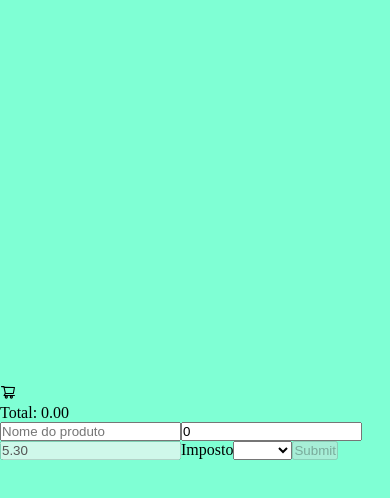
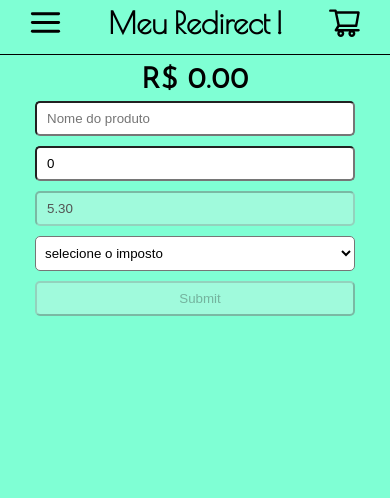
Before and after one commit to euHec/meu-redirect, a React (Create React App) app: page /product in a window 390 px wide. Shown: the top 498 px of the page. Built offline with nearby package versions, Linux system fonts and the light colour scheme.

Commit message:
Style: Aplicada estilização da página de  produtos

```diff
--- a/src/component/Form.jsx
+++ b/src/component/Form.jsx
@@ -36,7 +36,7 @@ export default function Form() {
   }
 
   return (
-    <section>
+    <section className="container-form">
       <form onSubmit={ (e) => addProduct(e) }>
         <input
           onChange={ ({ target }) => setName(target.value)}
@@ -53,16 +53,14 @@ export default function Form() {
           defaultValue='5.30'
           disabled
         />
-        <label htmlFor="">Imposto
-          <select
-            value={ impost }
-            onChange={ ({ target }) => setImpost(target.value)
-          }>
-            <option value=""></option>
-            <option value="isento">Isento</option>
-            <option value="6.5">6.5%</option>
-          </select>
-        </label>
+        <select
+          value={ impost }
+          onChange={ ({ target }) => setImpost(target.value) }
+        >
+          <option value="">selecione o imposto</option>
+          <option value="isento">Isento</option>
+          <option value="6.5">6.5%</option>
+        </select>
         <input type="submit" disabled={ validation } />
       </form>
     </section>
--- /dev/null
+++ b/src/component/Header.jsx
@@ -0,0 +1,25 @@
+import { useContext } from "react";
+import { AiOutlineShoppingCart } from "react-icons/ai";
+import { FiMenu } from "react-icons/fi";
+import { useHistory } from 'react-router-dom';
+import { context } from "../context/AppProvider";
+
+export default function Header() {
+
+  const { listProduct } = useContext(context);
+
+  const { push } = useHistory();
+
+  return (
+    <header>
+      <FiMenu className="icon-menu"/>
+      <p>Meu Redirect <span>!</span></p>
+      <label className="icon-cart">
+        <span>
+          { listProduct.length !== 0 && listProduct.length }
+        </span>
+        <AiOutlineShoppingCart onClick={ () => push('/cart') } />
+      </label>
+    </header>
+  );
+}
--- a/src/pages/Products.jsx
+++ b/src/pages/Products.jsx
@@ -3,16 +3,13 @@ import { context } from '../context/AppProvider';
 
 import Form from '../component/Form'
 import CardProduct from '../component/CardProduct'
-import { useHistory } from 'react-router-dom';
-import { AiOutlineShoppingCart } from "react-icons/ai";
+import Header from '../component/Header';
 
 
 export default function Products() {
   const {
     listProduct, setListProduct, removeProduct
   } = useContext(context)
-
-  const { push } = useHistory();
 
   useEffect(() => {
     const list = JSON.parse(localStorage.getItem('listOfProducts')) || [];
@@ -29,10 +26,11 @@ export default function Products() {
 
   return(
     <>
-      <AiOutlineShoppingCart onClick={ () => push('/cart') } />
-      <p>Total: { totalPrice.toFixed(2) }</p>
+      <Header />
+      <main>
+        <p>R$ { totalPrice.toFixed(2) }</p>
         <Form />
-      <section>
+        <section className="container-products">
           <ul>
           {
             listProduct.map((product, index) =>
@@ -41,6 +39,7 @@ export default function Products() {
           }
           </ul>
         </section>
+      </main>
     </>
   );
 }
--- a/src/styles/Mobile.css
+++ b/src/styles/Mobile.css
@@ -1,4 +1,5 @@
-@import url('https://fonts.googleapis.com/css2?family=Black+Ops+One&display=swap');
+@import url('https://fonts.googleapis.com/css2?family=Poiret+One&display=swap');
+@import url('https://fonts.googleapis.com/css2?family=Josefin+Sans:wght@500&display=swap');
 
 * {
   margin: 0;
@@ -8,16 +9,13 @@
 
 body {
   background-color: aquamarine;
+  font-family: 'Josefin Sans', sans-serif;
+  /* font-weight: 900; */
   height: 100vh;
   width: 100vw;
 }
 
 @media screen and (max-width: 479px) {
-  body {
-    display: flex;
-    align-items: center;
-    justify-content: center;
-  }
 
   .conteiner-login {
     background-color: white;
@@ -42,7 +40,8 @@ body {
   .logo {
     font-size: 30px;
     text-align: center;
-    font-family: 'Black Ops One', cursive;
+    font-family: 'Poiret One', cursive;
+    font-weight: 900px;
   }
 
   .logo span {
@@ -62,4 +61,116 @@ body {
       opacity: 0;
     }
   }
+
+  header {
+    border-bottom: 1px solid black;
+    display: inline-flex;
+    justify-content: space-around;
+    padding: 5px;
+    position: fixed;
+    left: 0;
+    right: 0;
+    top: 0;
+  }
+
+  header p {
+    font-family: 'Poiret One', cursive;
+    font-weight: 900;
+    order: 2;
+    font-size: 30px;
+  }
+
+  .icon-menu {
+    order: 1;
+    font-size: 35px;
+  }
+
+  .icon-cart {
+    order: 3;
+    font-size: 35px;
+  }
+
+  .icon-cart span {
+    position: absolute;
+    font-size: 20px;
+    right: 10px;
+  }
+
+  main {
+    display: inline;
+    position: absolute;
+    text-align: center;
+    top: 65px;
+    width: 100%;
+  }
+
+  main > p:nth-child(1) {
+    font-size: 30px;
+  }
+
+  .container-form {
+    width: 100%;
+  }
+
+  form {
+    display: flex;
+    flex-direction: column;
+  }
+
+  form input {
+    margin: 5px auto;
+    border-radius: 5px;
+    height: 35px;
+    padding-left: 10px;
+    width: 320px;
+  }
+
+  form select {
+    padding-left: 5px;
+    background-color: white;
+    margin: 5px auto;
+    border-radius: 5px;
+    height: 35px;
+    width: 320px;
+  }
+
+  .container-products {
+    margin-top: 20px;
+    height: 45vh;
+    overflow-y: scroll;
+    width: 100%;
+  }
+
+  .container-products::-webkit-scrollbar {
+    display: none;
+  }
+
+  li {
+    align-items: center;
+    display: flex;
+    height: 35px;
+    justify-content: space-around;
+  }
+
+  li > p:nth-child(1) {
+    font-size: 20px;
+    width: 70px;
+  }
+
+  li > p:nth-child(2) {
+    font-size: 20px;
+    width: 40px;
+  }
+
+  li > p:nth-child(3) {
+    font-size: 20px;
+    width: 100px;
+  }
+
+  li > button {
+    background-color: transparent;
+    border: none;
+    font-size: 20px;
+  }
+
 }
```
Lines whose indentation alone changed are shown as unchanged.
